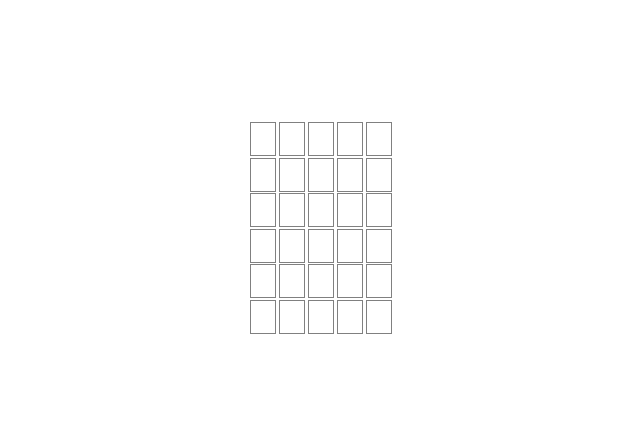
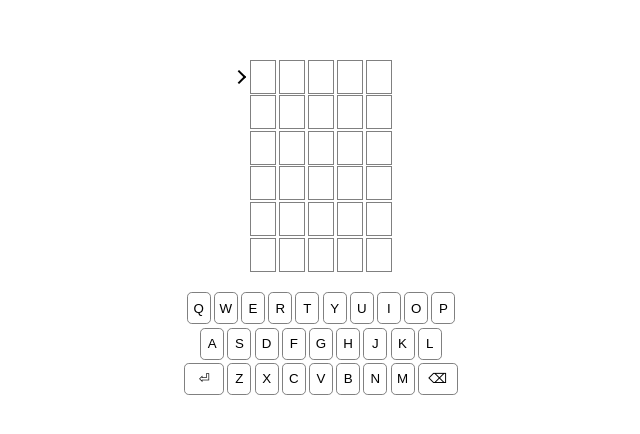
Before and after one commit to davestevens/bulls-and-cows-game, a Svelte app: page / in a window 1280 px wide. Shown: the part 172-606 px from the top of the page, without its empty margins (319-959 px from the left). Built offline with nearby package versions, Linux system fonts and the light colour scheme.

Commit message:
feat: Includes onscreen keyboard.

```diff
--- a/src/Game/Game.ts
+++ b/src/Game/Game.ts
@@ -63,7 +63,7 @@ class Game {
     guess.perform(uppercaseInput, this.currentWord);
     if (guess.isCorrect) {
       this.state = GameState.CompleteCorrect;
-    } else if (this.guessesTaken >= GUESS_COUNT) {
+    } if (this.guessesTaken >= GUESS_COUNT) {
       this.state = GameState.CompleteIncorrect;
     }
     this.guessIndex += 1;
--- a/src/components/Current.svelte
+++ b/src/components/Current.svelte
@@ -3,7 +3,7 @@
   import getLettersPressed from '../services/getLettersPressed';
   import { gameStore } from '../stores/gameStore';
 
-  const LETTER_COUNT = 5;
+  const LETTER_COUNT = gameStore.getWordLength();
   const letters: string[] = new Array<string>(LETTER_COUNT).fill('');
   let index = 0;
 
@@ -36,9 +36,9 @@
   };
 
   const keyPressListener = (event: KeyboardEvent) => {
-    if (event.key === 'Enter') {
+    if (event.keyCode === 13) {
       onEnterPressed();
-    } else if (event.key === 'Backspace') {
+    } else if (event.keyCode === 8) {
       onBackspacePressed();
     }
   };
@@ -65,6 +65,24 @@
     list-style: none;
     margin: 0.1rem 0;
     padding: 0;
+    position: relative;
+  }
+
+  ol:before {
+    content: '';
+    display: block;
+    width: 0.5rem;
+    height: 0.5rem;
+    position: absolute;
+    top: 50%;
+    left: -1rem;
+    transform: translateY(-50%);
+
+    border: solid black;
+    border-width: 0 0.15rem 0.15rem 0;
+    display: inline-block;
+    transform: rotate(-45deg);
+    transform-origin: 0 0;
   }
 
   li {
--- a/src/components/Game.svelte
+++ b/src/components/Game.svelte
@@ -1,5 +1,6 @@
 <script lang="ts">
   import Guesses from './Guesses.svelte';
+  import Keyboard from './Keyboard.svelte';
   import { gameStore } from '../stores/gameStore';
 
   if (!gameStore.isInProgress()) {
@@ -9,6 +10,7 @@
 
 <main>
   <Guesses />
+  <Keyboard />
 </main>
 
 <style>
--- a/src/components/Guesses.svelte
+++ b/src/components/Guesses.svelte
@@ -7,10 +7,12 @@
 
   let guessResults: IGuessResult[][];
   let guessIndex: number;
+  let isInProgress: boolean;
 
   const unsubscribe = gameStore.subscribe(() => {
     guessResults = gameStore.getGuesses();
     guessIndex = gameStore.getGuessIndex();
+    isInProgress = gameStore.isInProgress();
   });
 
   onDestroy(unsubscribe);
@@ -18,10 +20,16 @@
 
 <section>
   {#each guessResults as result, index}
-    {#if index === guessIndex}
+    {#if index === guessIndex && isInProgress}
       <Current />
     {:else}
       <Guess {result} />
     {/if}
   {/each}
 </section>
+
+<style>
+  section {
+    margin-bottom: 1rem;
+  }
+</style>
--- /dev/null
+++ b/src/components/Keyboard.svelte
@@ -0,0 +1,28 @@
+<script lang="ts">
+  import KeyboardButton, { IButtonProps } from './KeyboardButton.svelte';
+
+  const rows: IButtonProps[][] = [
+    [{ label: 'Q' }, { label: 'W' }, { label: 'E' }, { label: 'R' }, { label: 'T' }, { label: 'Y' }, { label: 'U' }, { label: 'I' }, { label: 'O' }, { label: 'P' }],
+    [{ label: 'A' }, { label: 'S' }, { label: 'D' }, { label: 'F' }, { label: 'G' }, { label: 'H' }, { label: 'J' }, { label: 'K' }, { label: 'L' }],
+    [{ label: '⏎', charCode: 13, special: true }, { label: 'Z' }, { label: 'X' }, { label: 'C' }, { label: 'V' }, { label: 'B' }, { label: 'N' }, { label: 'M' }, { label: '⌫', charCode: 8, special: true }],
+  ];
+</script>
+
+<section>
+  {#each rows as row, index (index)}
+    <div class="row">
+      {#each row as letter (letter)}
+        <KeyboardButton button={letter} />
+      {/each}
+    </div>
+  {/each}
+</section>
+
+<style>
+  .row {
+    margin: 0.2rem 0;
+    padding: 0;
+    display: flex;
+    justify-content: center;
+  }
+</style>
--- /dev/null
+++ b/src/components/KeyboardButton.svelte
@@ -0,0 +1,36 @@
+<script lang="ts">
+  export interface IButtonProps {
+    label: string;
+    charCode?: number;
+    special?: boolean;
+  }
+
+  export let button: IButtonProps;
+
+  const handleClick = () => {
+    const keyCode = button.charCode ?? button.label.charCodeAt(0);
+    window.dispatchEvent(new KeyboardEvent('keydown', { key: button.label, keyCode }));
+  };
+</script>
+
+<button on:click={handleClick} class:special={button.special}>
+  {button.label}
+</button>
+
+<style>
+  button {
+    display: flex;
+    align-items: center;
+    justify-content: center;
+    width: 1.5rem;
+    height: 2rem;
+    border: 0.1rem solid grey;
+    border-radius: 0.3rem;
+    background-color: transparent;
+    margin: 0 0.1rem;
+  }
+
+  button.special {
+    width: 2.5rem;
+  }
+</style>
--- a/src/services/getLettersPressed.ts
+++ b/src/services/getLettersPressed.ts
@@ -9,9 +9,9 @@ const buildKeyPressListener = (callback: GetLettersPressedCallback) => (event: K
 
 const getLettersPressed = (callback: GetLettersPressedCallback): () => void => {
   const keyPressListener = buildKeyPressListener(callback);
-  window.addEventListener('keypress', keyPressListener);
+  window.addEventListener('keydown', keyPressListener);
   return () => {
-    window.removeEventListener('keypress', keyPressListener);
+    window.removeEventListener('keydown', keyPressListener);
   };
 };
 
```
